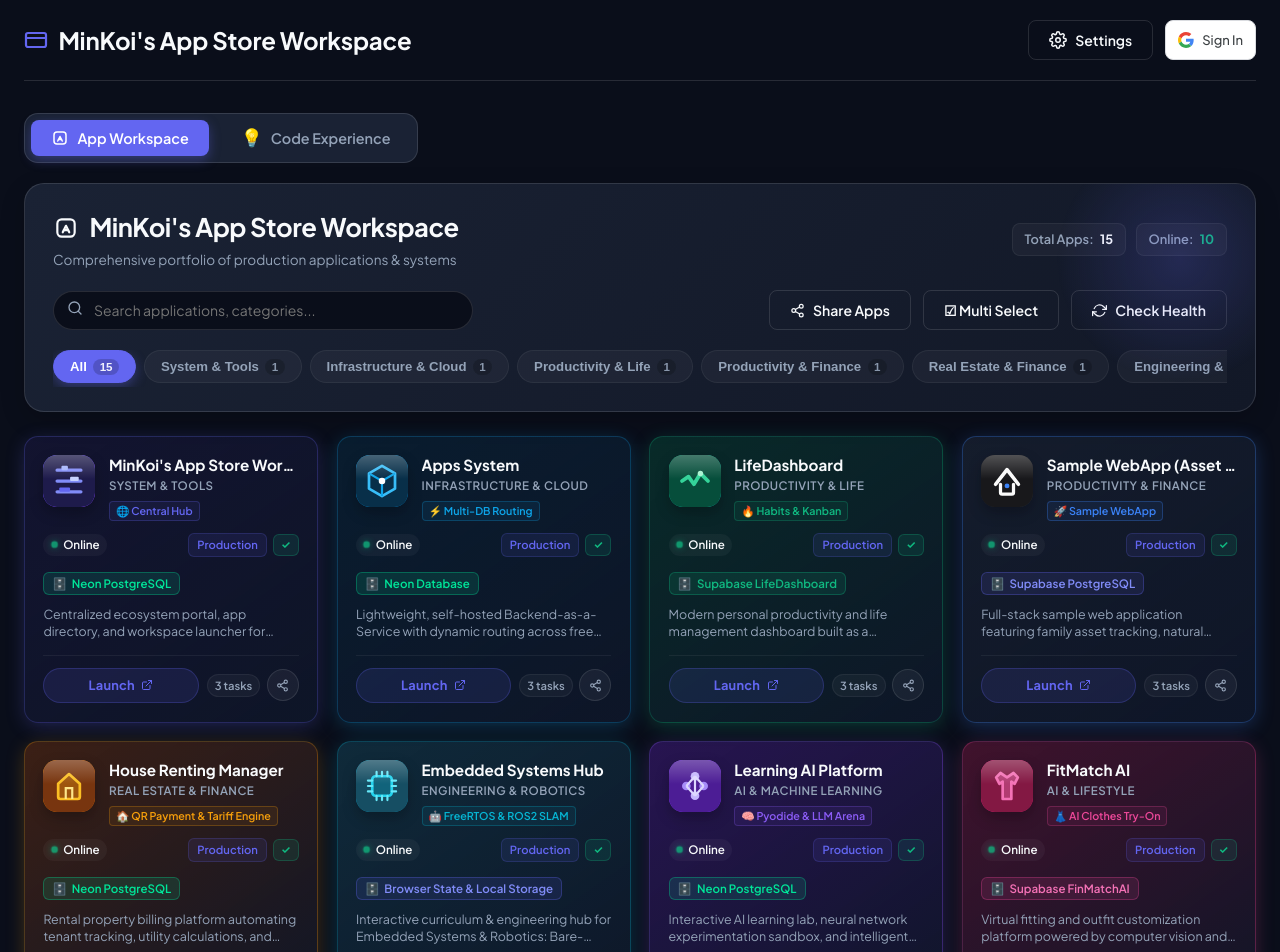
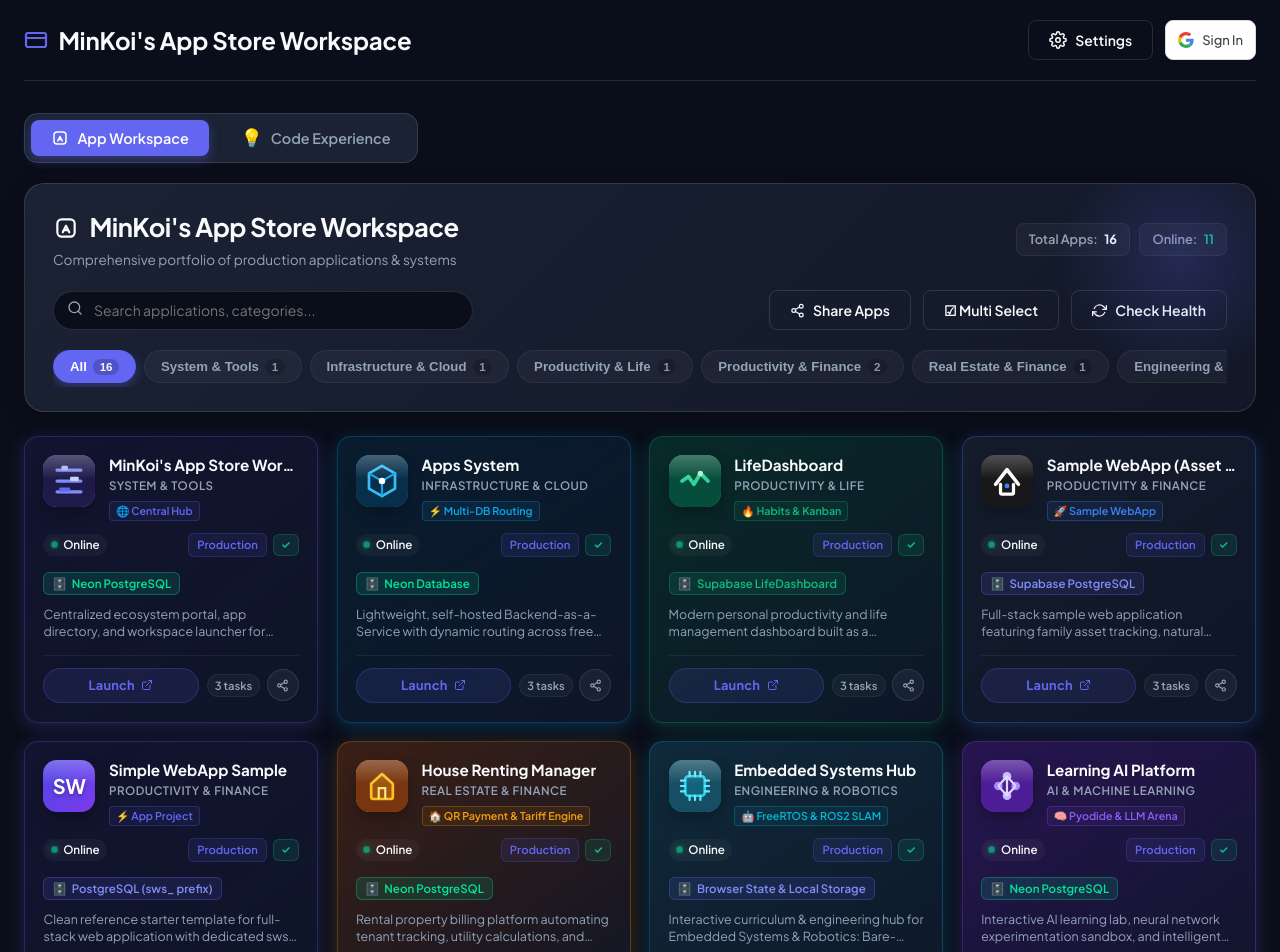
Before and after one commit to minkoi007cs/app-shelf, a React (Vite) app: page / in a window 1280 px wide. Shown: the top 952 px of the page. Built offline with nearby package versions, Linux system fonts and the light colour scheme; no server answers; the database is empty.

Commit message:
feat: nominate simple-webapp-sample to apps registry

```diff
--- a/scripts/seed_minkoi_apps.cjs
+++ b/scripts/seed_minkoi_apps.cjs
@@ -15,6 +15,8 @@
   { id: 'app-shelf', title: "MinKoi's App Store Workspace", frontend_url: 'https://apps.minkoi.org', github: 'https://github.com/minkoi007cs/app-shelf', hosting: 'Vercel (apps.minkoi.org)', database: 'Neon PostgreSQL', category: 'System & Tools', status: 'Production', priority: 'High', author: 'minkoi007cs', tech_stack: 'React 19, TypeScript, Vite, Supabase Auth & PostgreSQL, Vercel Edge', description: 'Centralized ecosystem portal, app directory, and workspace launcher for MinKoi digital applications.', health_status: 'healthy', manual_checked: true, manual_checked_at: '25/09/2026' },
   { id: 'apps-system', title: 'Apps System', frontend_url: 'https://apps-system.vercel.app', github: 'https://github.com/minkoi007cs/app_system', hosting: 'Vercel (apps-system)', database: 'Neon Database', category: 'Infrastructure & Cloud', status: 'Production', priority: 'High', author: 'minkoi007cs', tech_stack: 'Next.js App Router, Better Auth, TypeScript, Dynamic Multi-DB Routing Engine', description: 'Lightweight, self-hosted Backend-as-a-Service with dynamic routing across free database tiers and turnkey SDK.', health_status: 'healthy', manual_checked: true, manual_checked_at: '25/09/2026' },
   { id: 'lifedashboard', title: 'LifeDashboard', frontend_url: 'https://mikoi-life.vercel.app', github: 'https://github.com/minkoi007cs/lifedashboard', hosting: 'Vercel (mikoi-life)', database: 'Supabase LifeDashboard', category: 'Productivity & Life', status: 'Production', priority: 'High', author: 'minkoi007cs', tech_stack: 'Turborepo, NestJS 11, React 19, Vite, PostgreSQL, Passport JWT, TailwindCSS', description: 'Modern personal productivity and life management dashboard built as a monorepo with NestJS and React.', health_status: 'healthy', manual_checked: true, manual_checked_at: '25/09/2026' },
+  { id: 'webapp-sample', title: 'Sample WebApp (Asset & Expense)', frontend_url: 'https://sample.minkoi.org', github: 'https://github.com/minkoi007cs/webapp-sample', hosting: 'Vercel (sample.minkoi.org)', database: 'Supabase PostgreSQL', category: 'Productivity & Finance', status: 'Production', priority: 'High', author: 'minkoi007cs', tech_stack: 'Turborepo, NestJS 11, React 19, Vite, PostgreSQL, Supabase Auth, TailwindCSS, Shadcn UI', description: 'Full-stack sample web application featuring family asset tracking, natural language expense logger, OCR document repository, and US F4 immigration portal.', health_status: 'healthy', manual_checked: true, manual_checked_at: '26/09/2026' },
+  { id: 'simple-webapp-sample', title: 'Simple WebApp Sample', frontend_url: 'https://simple-webapp-sample.vercel.app', github: 'https://github.com/minkoi007cs/simple-webapp-sample', hosting: 'Vercel (simple-webapp-sample)', database: 'PostgreSQL (sws_ prefix)', category: 'Productivity & Finance', status: 'Production', priority: 'High', author: 'minkoi007cs', tech_stack: 'NestJS 11, React 19, Vite, PostgreSQL, Supabase Auth, TailwindCSS, Ant Design', description: 'Clean reference starter template for full-stack web application with dedicated sws table namespace, modular RBAC permissions, and sample CRUD workflows.', health_status: 'healthy', manual_checked: true, manual_checked_at: '26/09/2026' },
   { id: 'house-renting', title: 'House Renting Manager', frontend_url: 'https://house-renting-frontend.vercel.app', github: 'https://github.com/minkoi007cs/house_renting', hosting: 'Vercel (house-renting)', database: 'Neon PostgreSQL', category: 'Real Estate & Finance', status: 'Production', priority: 'High', author: 'minkoi007cs', tech_stack: 'React, TypeScript, Node.js API, PostgreSQL, Vercel Serverless', description: 'Rental property billing platform automating tenant tracking, utility calculations, and monthly invoicing.', health_status: 'healthy', manual_checked: true, manual_checked_at: '25/09/2026' },
   { id: 'embeded-system', title: 'Embedded Systems Hub', frontend_url: 'https://embeded-system.vercel.app', github: 'https://github.com/minkoi007cs/Embeded_system', hosting: 'Vercel (embeded-system)', database: 'Browser State & Local Storage', category: 'Engineering & Robotics', status: 'Production', priority: 'Medium', author: 'minkoi007cs', tech_stack: 'React, TypeScript, FreeRTOS & ARM Cortex-M Curriculum, ROS2/SLAM Simulations, Vite', description: 'Interactive curriculum & engineering hub for Embedded Systems & Robotics.', health_status: 'healthy', manual_checked: true, manual_checked_at: '25/09/2026' },
   { id: 'learning-ai', title: 'Learning AI Platform', frontend_url: 'https://learning-ai-pink-one.vercel.app', github: 'https://github.com/minkoi007cs/learning_AI', hosting: 'Vercel (learning-ai)', database: 'Neon PostgreSQL', category: 'AI & Machine Learning', status: 'Production', priority: 'Medium', author: 'minkoi007cs', tech_stack: 'React, TypeScript, OpenAI API, Gemini API, Pyodide, TailwindCSS', description: 'Interactive AI learning lab, neural network experimentation sandbox, and intelligent study assistant.', health_status: 'healthy', manual_checked: true, manual_checked_at: '25/09/2026' },
--- a/src/data/minKoiApps.ts
+++ b/src/data/minKoiApps.ts
@@ -189,6 +189,44 @@
       { id: 'bl-ws-1', title: 'Refactor full UI to Shadcn UI standard with Montserrat typography', isCompleted: true },
       { id: 'bl-ws-2', title: 'Implement US F4 immigration case tracking & CSPA age calculator', isCompleted: true },
       { id: 'bl-ws-3', title: 'Add multi-currency automated exchange rate synchronization', isCompleted: false },
+    ],
+  },
+  {
+    id: 'simple-webapp-sample',
+    title: 'Simple WebApp Sample',
+    frontendUrl: 'https://simple-webapp-sample.vercel.app',
+    github: 'https://github.com/minkoi007cs/simple-webapp-sample',
+    hosting: 'Vercel (simple-webapp-sample)',
+    database: 'PostgreSQL (sws_ prefix)',
+    category: 'Productivity & Finance',
+    status: 'Production',
+    priority: 'High',
+    author: 'minkoi007cs',
+    techStack: 'NestJS 11, React 19, Vite, PostgreSQL, Supabase Auth, TailwindCSS, Ant Design',
+    description: 'Clean reference starter template for full-stack web application with dedicated sws table namespace, modular RBAC permissions, and sample CRUD workflows.',
+    healthStatus: 'healthy',
+    manualChecked: true,
+    manualCheckedAt: '26/09/2026',
+    specEn: makeSpecEn(
+      'Simple WebApp Sample',
+      'Productivity & Finance',
+      'https://simple-webapp-sample.vercel.app',
+      'https://github.com/minkoi007cs/simple-webapp-sample',
+      'Vercel (simple-webapp-sample)',
+      'PostgreSQL (sws_ prefix)',
+      'NestJS 11, React 19, Vite, PostgreSQL, Supabase Auth, TailwindCSS, Ant Design',
+      'Serve as a lightweight, clean architectural sample web application with dedicated sws table isolation, RBAC permissions, and sample CRUD workflows.',
+      [
+        { name: 'Modular RBAC Access Control', desc: 'Granular role-based permissions matrix across system administrators, group managers, and standard members.' },
+        { name: 'Isolated sws_ Database Namespace', desc: 'Fully independent PostgreSQL schema with dedicated sws table prefixes preventing data collisions across applications.' },
+        { name: 'Document Vault & OCR Processing', desc: 'Secure cloud file management with metadata tagging, search indexing, and status tracking.' },
+        { name: 'Sample Asset & Category Hierarchy', desc: 'Flexible nested category taxonomy and sample asset lifecycle management.' },
+      ]
+    ),
+    backlog: [
+      { id: 'bl-sws-1', title: 'Initialize sws_ database schema and entity migrations', isCompleted: true },
+      { id: 'bl-sws-2', title: 'Deploy Vercel serverless monorepo pipeline', isCompleted: true },
+      { id: 'bl-sws-3', title: 'Add sample data generator CLI command', isCompleted: false },
     ],
   },
   {
```
